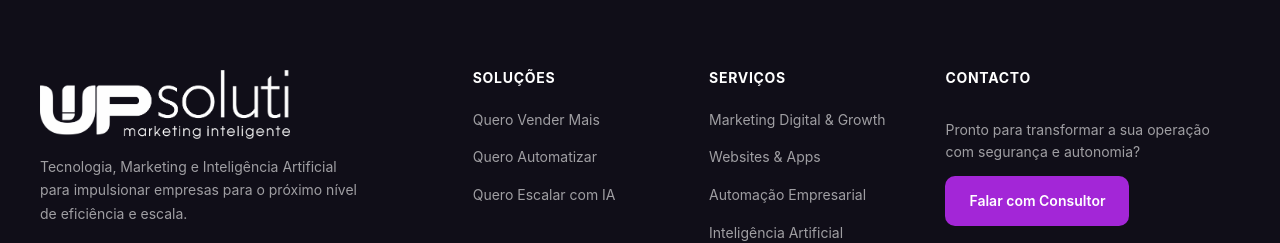
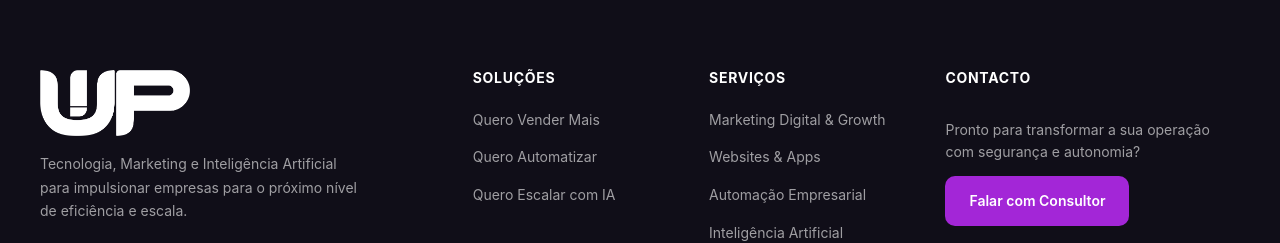
Before and after one commit to LuciliusMeneses/upsoluti-site, a Next.js app in the folder upsoluti.com/: page / in a window 1280 px wide. Shown: the part 2640-2883 px from the top of the page. Built offline with nearby package versions, Linux system fonts and the light colour scheme; no server answers.

Commit message:
fix(brand): use white UP symbol in website footer

```diff
--- a/upsoluti.com/src/app/globals.css
+++ b/upsoluti.com/src/app/globals.css
@@ -171,9 +171,10 @@
 
   .footer-brand-image {
     display: block;
-    width: 250px;
+    width: 150px;
     max-width: 100%;
     height: auto;
+    filter: brightness(0) invert(1);
   }
 
   @media (max-width: 480px) {
--- a/upsoluti.com/src/components/Footer.tsx
+++ b/upsoluti.com/src/components/Footer.tsx
@@ -8,7 +8,7 @@ export default function Footer() {
       <div className="container-main">
         <div className="footer-grid">
           <div className="footer-brand">
-            <Link href="/" className="footer-logo" aria-label="UPsoluti — início"><Image src="/brand/upsoluti-white.png" alt="UPsoluti — Marketing Inteligente" width={1291} height={354} className="footer-brand-image"/></Link>
+            <Link href="/" className="footer-logo" aria-label="UPsoluti — início"><Image src="/brand/upsoluti-symbol.png" alt="UPsoluti" width={577} height={253} className="footer-brand-image"/></Link>
             <p className="footer-desc">
               Tecnologia, Marketing e Inteligência Artificial para impulsionar empresas para o próximo nível de eficiência e escala.
             </p>
```
Also changed, not shown: upsoluti.com/public/brand/upsoluti-symbol.png (added).
